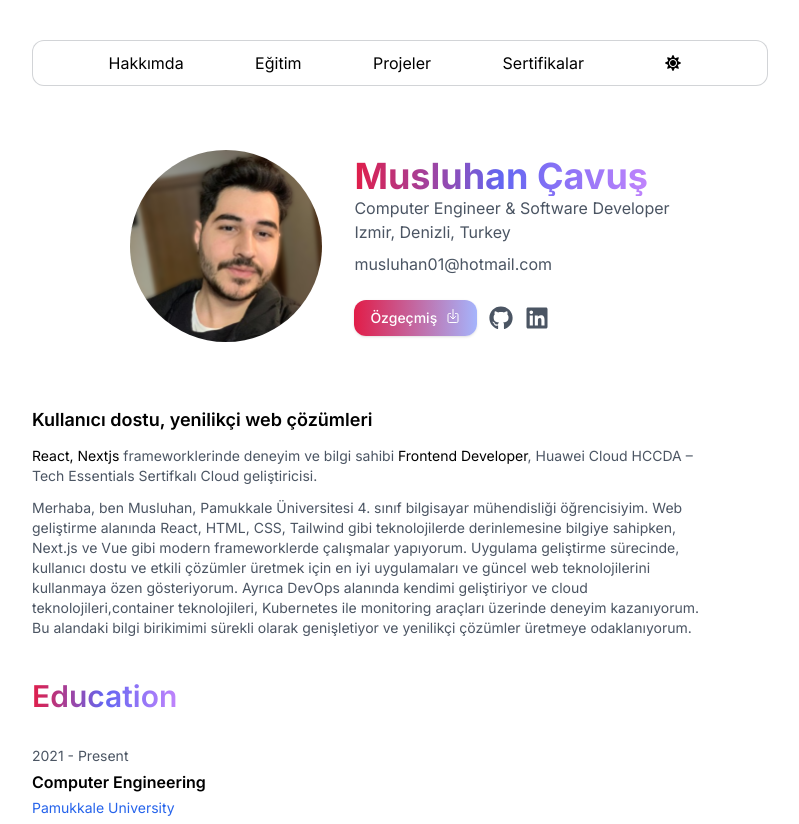
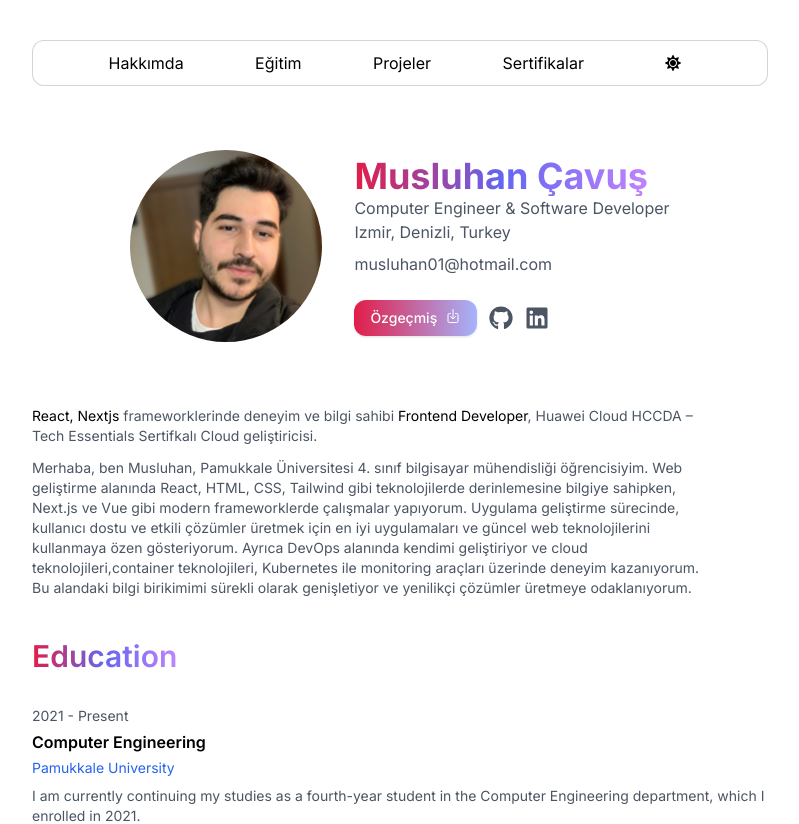
Before and after one commit to Sivellexfc/personal-website, a Next.js app: page / in a window 1280 px wide. Shown: the top 824 px of the page, without its empty margins (240-1039 px from the left). Built offline with nearby package versions, Linux system fonts and the light colour scheme.

Commit message:
finished

```diff
--- a/app/page.tsx
+++ b/app/page.tsx
@@ -146,7 +146,7 @@ export default function Home() {
               className="space-y-3"
             >
               <h2 className="text-lg font-semibold">
-                Kullanıcı dostu, yenilikçi web çözümleri
+
               </h2>
 
               <p className="text-gray-600 text-sm dark:text-gray-400 max-w-2xl">
```
